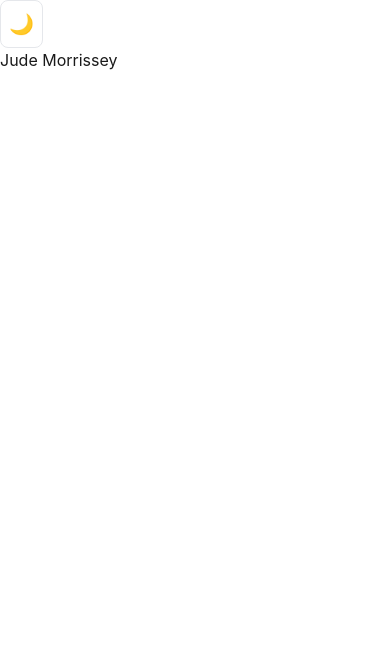
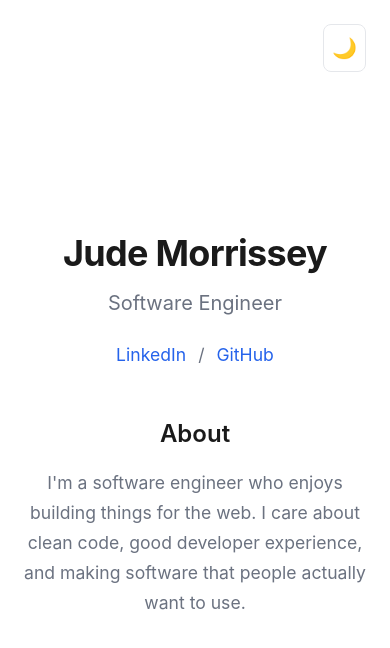
Before and after one commit to judemorrissey/judemorrissey.github.io, an Astro site: page / in a window 390 px wide. Built offline with nearby package versions, Linux system fonts and the light colour scheme; Astro itself is replaced by a stand-in of ours.

Commit message:
feat(landing): build hero and about sections
Create landing page with hero section (name, tagline, social links)
and about section. Style with scoped CSS using theme-aware custom
properties. Theme toggle positioned fixed in top-right corner.
Responsive layout with mobile breakpoint.

```diff
--- a/src/pages/index.astro
+++ b/src/pages/index.astro
@@ -4,6 +4,119 @@ import ThemeToggle from '../components/ThemeToggle';
 ---
 
 <BaseLayout>
-  <ThemeToggle client:only="react" />
-  <h1>Jude Morrissey</h1>
+  <nav class="nav">
+    <ThemeToggle client:only="react" />
+  </nav>
+
+  <main class="content">
+    <section class="hero">
+      <h1 class="name">Jude Morrissey</h1>
+      <p class="tagline">Software Engineer</p>
+      <div class="links">
+        <a
+          href="https://www.linkedin.com/in/judemorrissey"
+          rel="noreferrer noopener"
+          target="_blank">
+          LinkedIn
+        </a>
+        <span class="separator" aria-hidden="true">/</span>
+        <a
+          href="https://www.github.com/judemorrissey"
+          rel="noreferrer noopener"
+          target="_blank">
+          GitHub
+        </a>
+      </div>
+    </section>
+
+    <section class="about">
+      <h2 class="section-heading">About</h2>
+      <p>
+        I'm a software engineer who enjoys building things for the web. I care
+        about clean code, good developer experience, and making software that
+        people actually want to use.
+      </p>
+    </section>
+  </main>
 </BaseLayout>
+
+<style>
+  .nav {
+    position: fixed;
+    top: 1.5rem;
+    right: 1.5rem;
+    z-index: 10;
+  }
+
+  .content {
+    min-height: 100vh;
+    display: flex;
+    flex-direction: column;
+    align-items: center;
+    justify-content: center;
+    padding: 2rem;
+    max-width: 640px;
+    margin: 0 auto;
+    gap: 4rem;
+  }
+
+  .hero {
+    text-align: center;
+  }
+
+  .name {
+    font-size: 3rem;
+    font-weight: 700;
+    margin: 0;
+    color: var(--color-text);
+    letter-spacing: -0.02em;
+  }
+
+  .tagline {
+    font-size: 1.25rem;
+    color: var(--color-text-muted);
+    margin: 0.5rem 0 0;
+  }
+
+  .links {
+    margin-top: 1.5rem;
+    display: flex;
+    align-items: center;
+    justify-content: center;
+    gap: 0.75rem;
+    font-size: 1.1rem;
+  }
+
+  .separator {
+    color: var(--color-text-muted);
+  }
+
+  .about {
+    text-align: center;
+  }
+
+  .section-heading {
+    font-size: 1.5rem;
+    font-weight: 600;
+    margin: 0 0 1rem;
+    color: var(--color-text);
+  }
+
+  .about p {
+    color: var(--color-text-muted);
+    line-height: 1.7;
+    margin: 0;
+    font-size: 1.1rem;
+  }
+
+  @media (max-width: 480px) {
+    .name {
+      font-size: 2.25rem;
+    }
+
+    .content {
+      padding: 1.5rem;
+      gap: 3rem;
+    }
+  }
+</style>
```
